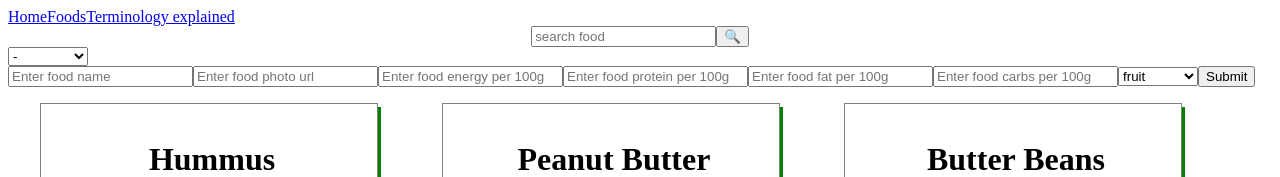
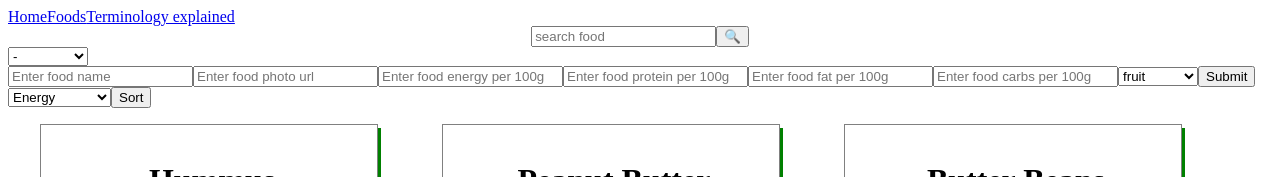
Before and after one commit to ruokaizhao/foods_nutritions, a React (Create React App) app: page /foods in a window 1280 px wide. Shown: the top 177 px of the page. Built offline with nearby package versions, Linux system fonts and the light colour scheme; data requests are answered from the project's data file.

Commit message:
Render Sort component under App

```diff
--- a/src/components/App.js
+++ b/src/components/App.js
@@ -6,6 +6,7 @@ import NavBar from './NavBar';
 import { Route, Switch } from "react-router-dom"
 import TermsExplain from "./TermsExplain"
 import NewFood from './NewFood';
+import Sort from "./Sort"
 
 function App() {
 const[foods, setFoods] = useState([])
@@ -23,6 +24,7 @@ const[filter, setFilter] = useState("all")
           <Search onSetSearch={setSearch} />
           <Filter onSetFilter={setFilter} />
           <NewFood onFoods={foods} onSetFoods={setFoods}/>
+          <Sort onFoods={foods} onSetFoods={setFoods} />
           <FoodsList onFoods={foods} onSetFoods={setFoods} search={search} filter={filter} />
         </Route>
         <Route path="/terminology">
--- a/src/components/Sort.js
+++ b/src/components/Sort.js
@@ -28,5 +28,6 @@ function Sort({ onFoods, onSetFoods }) {
       <button onClick={handleSort}>Sort</button>
     </div>
   )
+}
 
-}
+export default Sort
```
